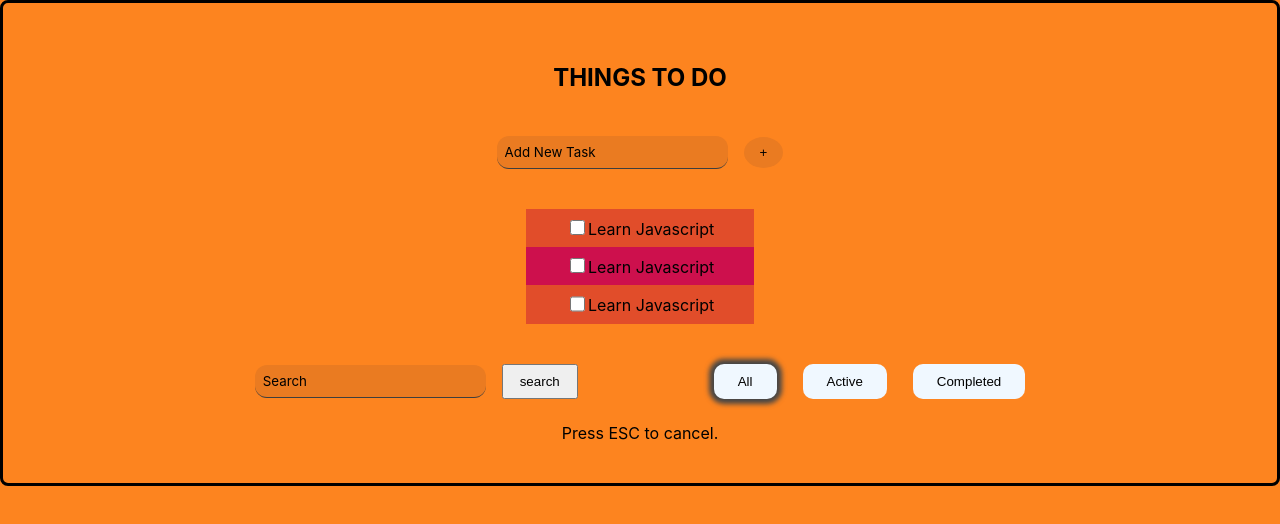
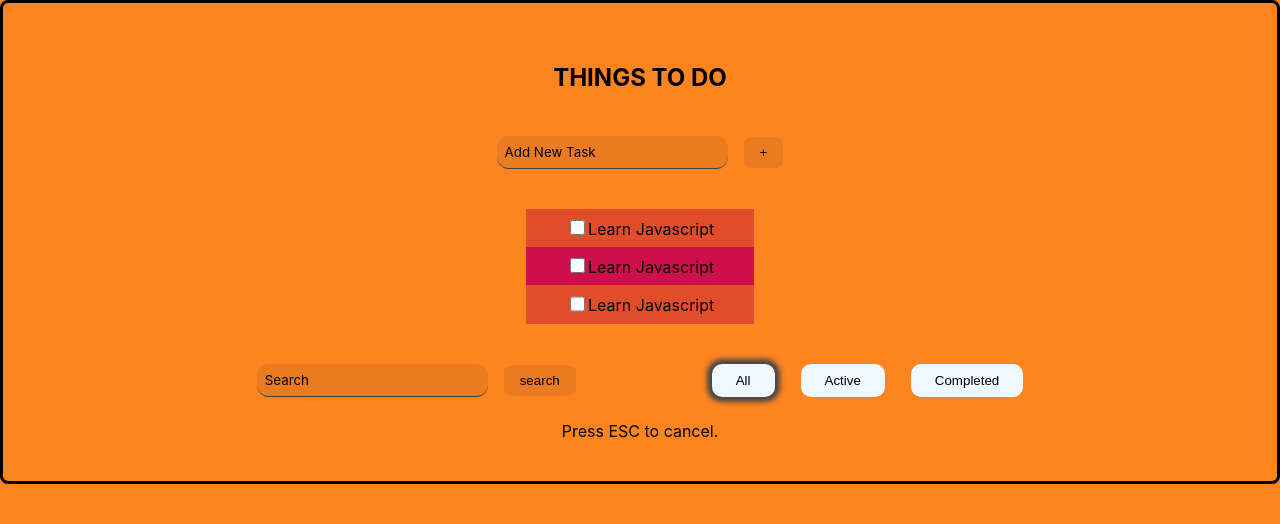
Before and after one commit to berkayalparslan/todo-app-react, a React (Create React App) app: page / in a window 1280 px wide. Shown: the top 524 px of the page. Built offline with nearby package versions, Linux system fonts and the light colour scheme.

Commit message:
button style

```diff
--- a/src/App.css
+++ b/src/App.css
@@ -23,14 +23,14 @@ html, body{
 .btn{
   margin: 1vh 1vh;
   padding: 1vh 2vh;
+  background-color: #ea7b21;
+  border: none;
+  border-radius: 20%;
 }
 
 #add-task-btn{
   margin: 1vh 1vh;
   padding: 1vh 2vh;
-  border-radius: 50%;
-  border: none;
-  background-color: #ea7b21;;
 }
 
 ::placeholder{
```
